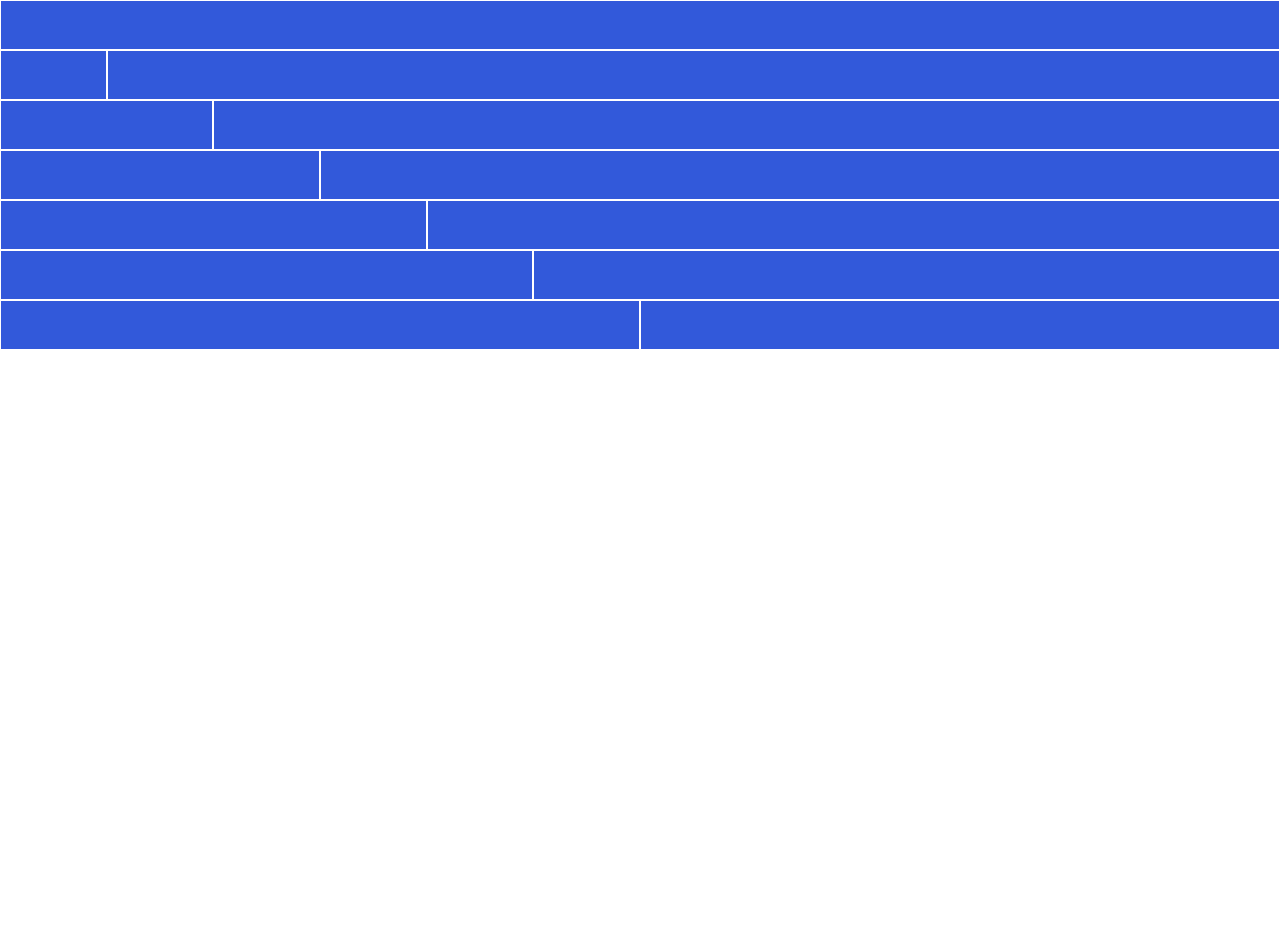
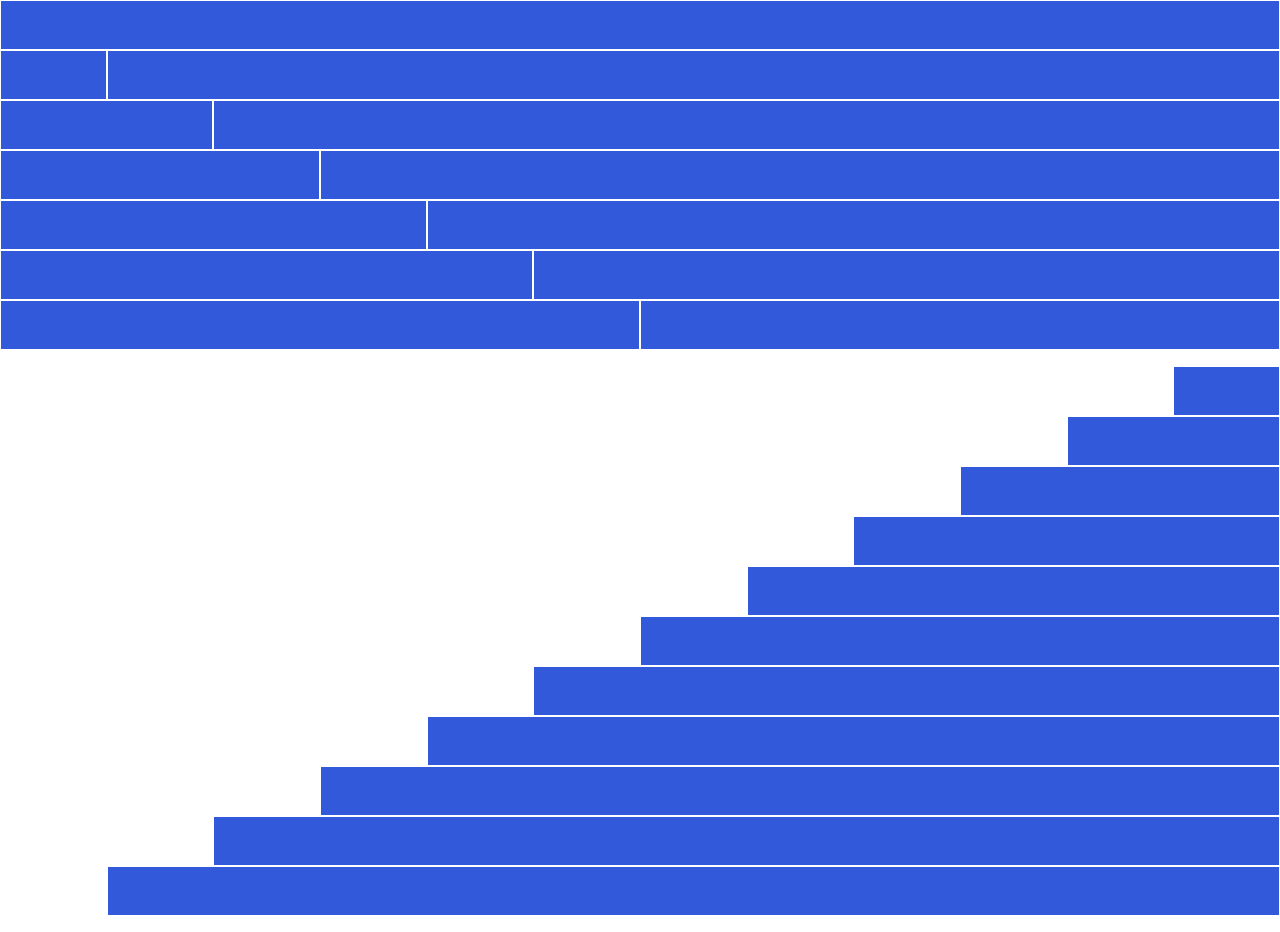
Before and after one commit to vittorioaquilino/html-css-12bool, a plain HTML site: page index.html in a window 1280 px wide. Shown: the part 346-1278 px from the top of the page. Before the commit the page ends 800 px from the top, so only its background shows below. Drawn offline with Linux system fonts and the light colour scheme.

Commit message:
third container completed

```diff
--- a/index.html
+++ b/index.html
@@ -184,6 +184,66 @@
     </div>
     <!-- /container 2 -->
     <!-- container 3 -->
+    <div class="container-fluid">
+        <div class="row">
+            <div class="col-xs-1 col-xs-offset-11">
+                <div class="box"></div>
+            </div>
+        </div>
+        <div class="row">
+            <div class="col-xs-2 col-xs-offset-10">
+                <div class="box"></div>
+            </div>
+        </div>
+        <div class="row">
+            <div class="col-xs-3 col-xs-offset-9">
+                <div class="box"></div>
+            </div>
+        </div>
+        <div class="row">
+            <div class="col-xs-4 col-xs-offset-8">
+                <div class="box"></div>
+            </div>
+        </div>
+        <div class="row">
+            <div class="col-xs-5 col-xs-offset-7">
+                <div class="box"></div>
+            </div>
+        </div>
+        <div class="row">
+            <div class="col-xs-6 col-xs-offset-6">
+                <div class="box"></div>
+            </div>
+        </div>
+        <div class="row">
+            <div class="col-xs-7 col-xs-offset-5">
+                <div class="box"></div>
+            </div>
+        </div>
+        <div class="row">
+            <div class="col-xs-8 col-xs-offset-4">
+                <div class="box"></div>
+            </div>
+        </div>
+        <div class="row">
+            <div class="col-xs-9 col-xs-offset-3">
+                <div class="box"></div>
+            </div>
+        </div>
+        <div class="row">
+            <div class="col-xs-10 col-xs-offset-2">
+                <div class="box"></div>
+            </div>
+        </div>
+        <div class="row">
+            <div class="col-xs-11 col-xs-offset-1">
+                <div class="box"></div>
+            </div>
+        </div>
+    </div>
+    <!-- /container 3 -->
+
+
 
 
 </body>
```
